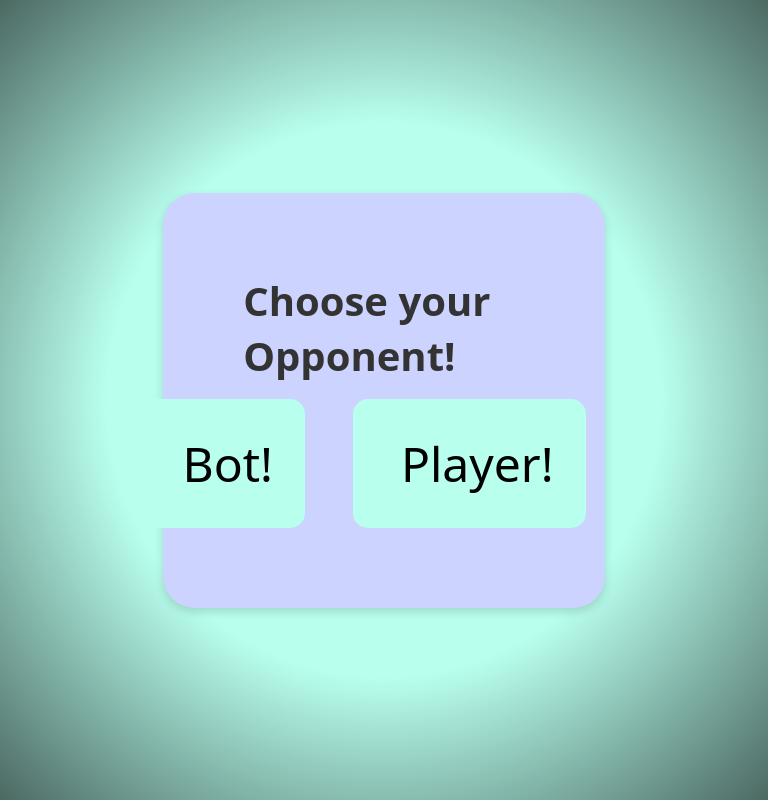
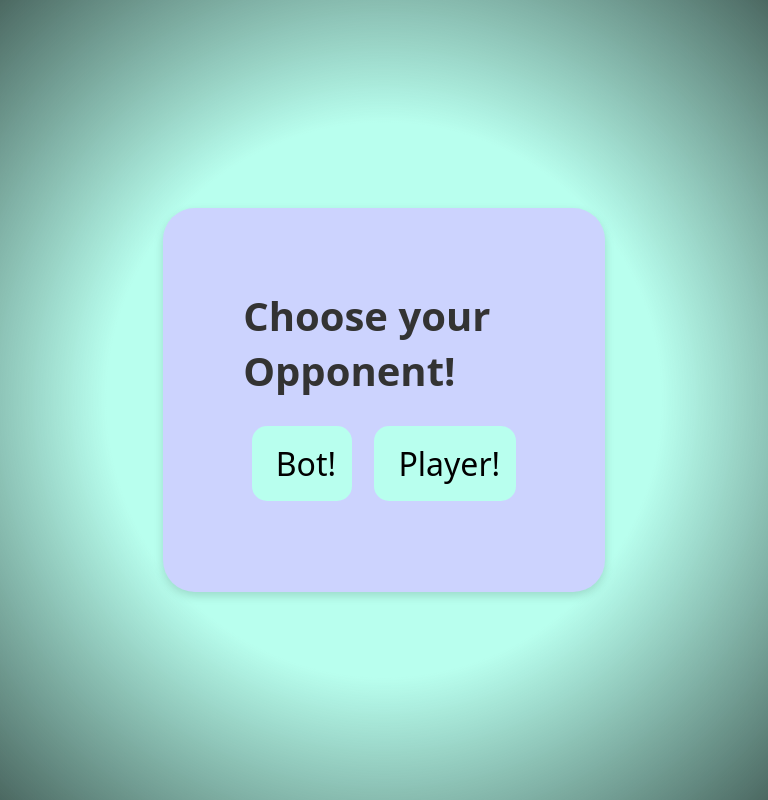
Before and after one commit to Issa-Abbani/Tic-Tac-Toe, a plain HTML site: page index.html in a window 768 px wide. Drawn offline with Linux system fonts and the light colour scheme; a web font is replaced by a local one.

Commit message:
Fixed a slight UI bug on mobile devices

```diff
--- a/js/gameControls.js
+++ b/js/gameControls.js
@@ -44,7 +44,7 @@
     choice.addEventListener('click', () => {
       enemyType = choice.textContent;
       enemyChoiceContainer.style.display = 'none';
-      markerWindow.style.display = 'block';
+      markerWindow.style.display = 'flex';
       selectMarker();
     });
   });
--- a/style.css
+++ b/style.css
@@ -243,9 +243,23 @@
     font-size: 2.5rem;
   }
 
+  .enemy{
+  margin: 0.7rem;
+  background-color: var(--bg-color);
+  padding: 1rem;
+  padding-left: 1.5rem;
+  font-size: 2rem;
+  text-align: center;
+  border-radius: 15px;
+  cursor: pointer;
+  }
+
 }
 
 @media (max-width: 599px){
+  .title{
+    font-size: 1.5rem;
+  }
   .marker{
   margin: 1rem;
   background-color: var(--bg-color);
```
